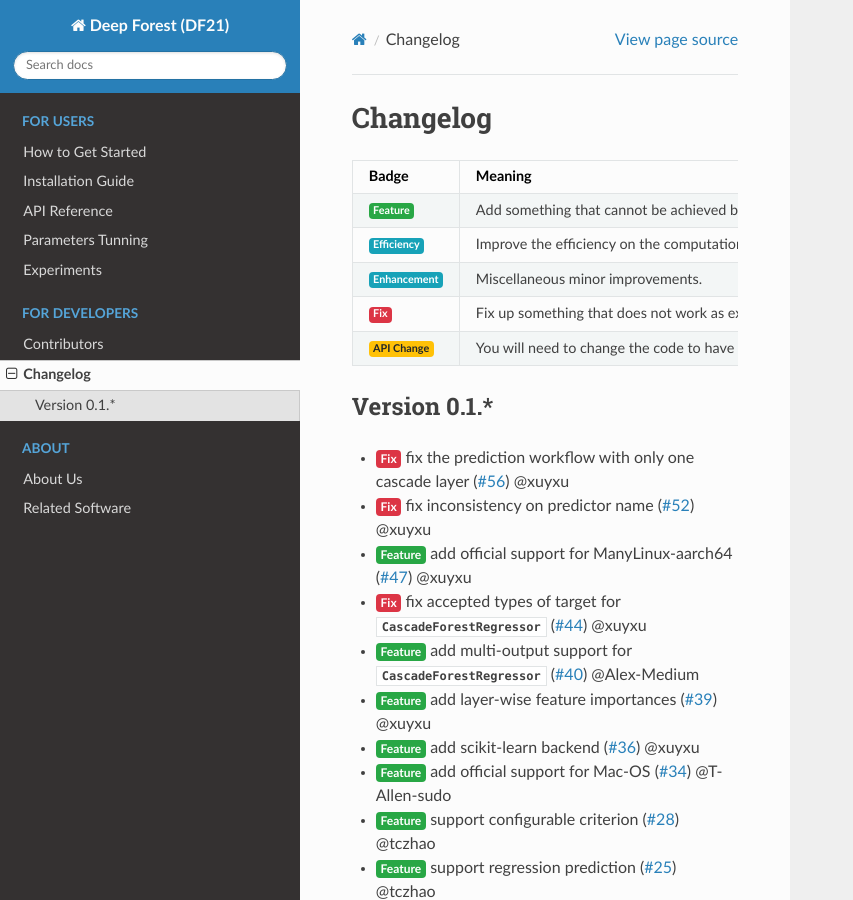
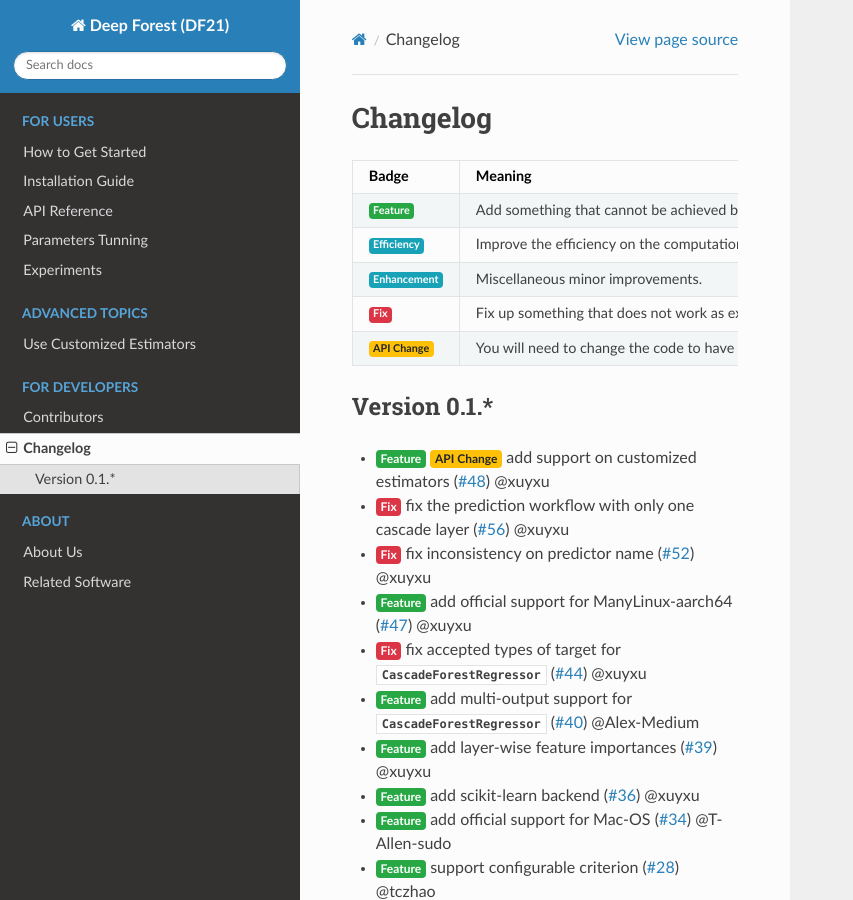
Before and after one commit to LAMDA-NJU/Deep-Forest, a Sphinx documentation site: the page built from docs/changelog.rst, in a window 1280 px wide and 900 px high. Shown: the whole window, without its empty margins (0-853 px from the left). Built offline with Sphinx 7.4.7 and the Read the Docs theme 2.0.0, drawn with Linux system fonts in a browser that asks for light colours.

Commit message:
update documentation

```diff
--- a/CHANGELOG.rst
+++ b/CHANGELOG.rst
@@ -30,6 +30,7 @@ Version 0.1.*
 .. |Fix| replace:: :raw-html:`<span class="badge badge-danger">Fix</span>` :raw-latex:`{\small\sc [Fix]}`
 .. |API| replace:: :raw-html:`<span class="badge badge-warning">API Change</span>` :raw-latex:`{\small\sc [API Change]}`
 
+- |Feature| |API| add support on customized estimators (`#48 <https://github.com/LAMDA-NJU/Deep-Forest/pull/48>`__) @xuyxu
 - |Fix| fix the prediction workflow with only one cascade layer (`#56 <https://github.com/LAMDA-NJU/Deep-Forest/pull/56>`__) @xuyxu
 - |Fix| fix inconsistency on predictor name (`#52 <https://github.com/LAMDA-NJU/Deep-Forest/pull/52>`__) @xuyxu
 - |Feature| add official support for ManyLinux-aarch64 (`#47 <https://github.com/LAMDA-NJU/Deep-Forest/pull/47>`__) @xuyxu
--- a/docs/index.rst
+++ b/docs/index.rst
@@ -108,6 +108,12 @@ Reference
 
 .. toctree::
    :maxdepth: 1
+   :caption: Advanced Topics
+
+   Use Customized Estimators <./advanced_topics/use_customized_estimator>
+
+.. toctree::
+   :maxdepth: 1
    :caption: For Developers
 
    Contributors <contributors>
```
Also changed, not shown: docs/advanced_topics/use_customized_estimator.rst (added, +66 -0 lines).
